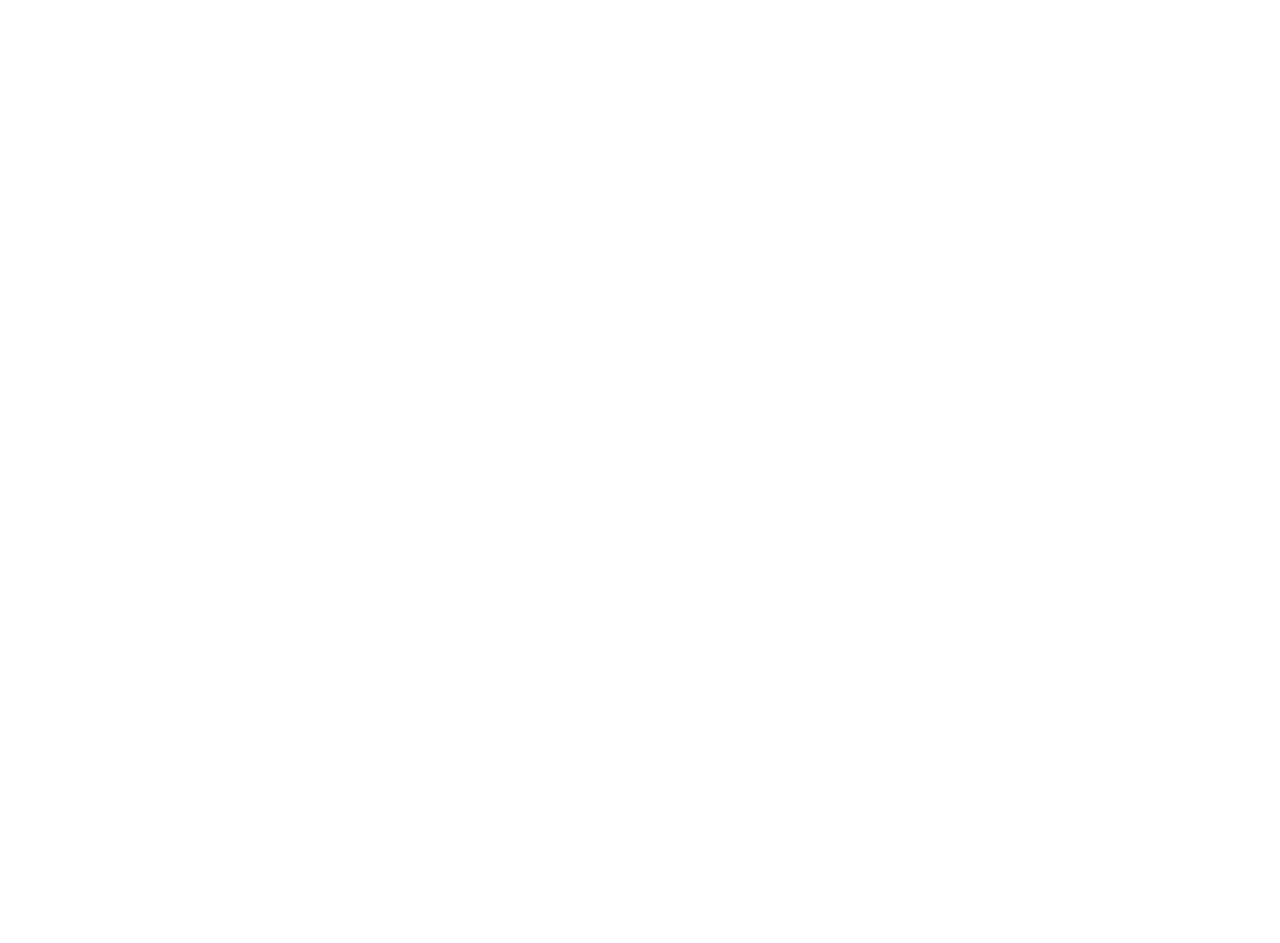
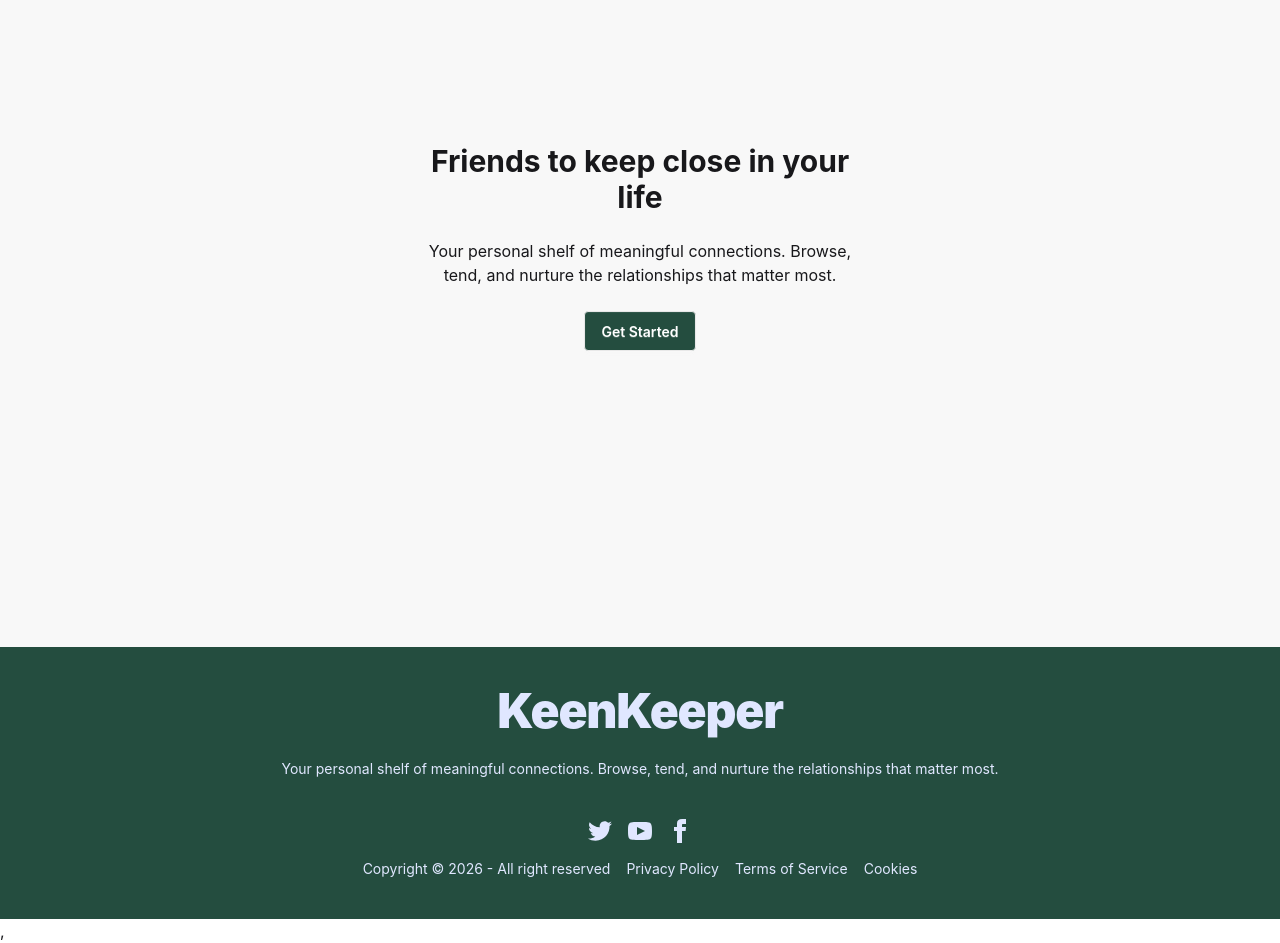
Before and after one commit to ShafiulBasharSurjo/Assignment-07-By-Surjo, a React (Vite) app: page / in a window 1280 px wide. Shown: the part 220-1163 px from the top of the page. Before the commit the page ends 800 px from the top, so only its background shows below. Built offline with nearby package versions, Linux system fonts and the light colour scheme.

Commit message:
Footer done

```diff
--- a/src/components/Shared/Footer.jsx
+++ b/src/components/Shared/Footer.jsx
@@ -1,7 +1,65 @@
 import React from "react";
 
 const Footer = () => {
-  return <>Footer</>;
+  return (
+    <footer className="footer footer-horizontal footer-center bg-[#244D3F] text-primary-content p-10">
+      <aside>
+        <h2 class="text-5xl font-black tracking-tight mb-4">KeenKeeper</h2>
+        <p className="text-white-100">
+          Your personal shelf of meaningful connections. Browse, tend, and
+          nurture the relationships that matter most.
+        </p>
+      </aside>
+      <nav>
+        <div className="grid grid-flow-col gap-4">
+          <a>
+            <svg
+              xmlns="http://www.w3.org/2000/svg"
+              width="24"
+              height="24"
+              viewBox="0 0 24 24"
+              className="fill-current"
+            >
+              <path d="M24 4.557c-.883.392-1.832.656-2.828.775 1.017-.609 1.798-1.574 2.165-2.724-.951.564-2.005.974-3.127 1.195-.897-.957-2.178-1.555-3.594-1.555-3.179 0-5.515 2.966-4.797 6.045-4.091-.205-7.719-2.165-10.148-5.144-1.29 2.213-.669 5.108 1.523 6.574-.806-.026-1.566-.247-2.229-.616-.054 2.281 1.581 4.415 3.949 4.89-.693.188-1.452.232-2.224.084.626 1.956 2.444 3.379 4.6 3.419-2.07 1.623-4.678 2.348-7.29 2.04 2.179 1.397 4.768 2.212 7.548 2.212 9.142 0 14.307-7.721 13.995-14.646.962-.695 1.797-1.562 2.457-2.549z"></path>
+            </svg>
+          </a>
+          <a>
+            <svg
+              xmlns="http://www.w3.org/2000/svg"
+              width="24"
+              height="24"
+              viewBox="0 0 24 24"
+              className="fill-current"
+            >
+              <path d="M19.615 3.184c-3.604-.246-11.631-.245-15.23 0-3.897.266-4.356 2.62-4.385 8.816.029 6.185.484 8.549 4.385 8.816 3.6.245 11.626.246 15.23 0 3.897-.266 4.356-2.62 4.385-8.816-.029-6.185-.484-8.549-4.385-8.816zm-10.615 12.816v-8l8 3.993-8 4.007z"></path>
+            </svg>
+          </a>
+          <a>
+            <svg
+              xmlns="http://www.w3.org/2000/svg"
+              width="24"
+              height="24"
+              viewBox="0 0 24 24"
+              className="fill-current"
+            >
+              <path d="M9 8h-3v4h3v12h5v-12h3.642l.358-4h-4v-1.667c0-.955.192-1.333 1.115-1.333h2.885v-5h-3.808c-3.596 0-5.192 1.583-5.192 4.615v3.385z"></path>
+            </svg>
+          </a>
+        </div>
+
+        <div className="max-w-7xl mx-auto flex flex-col md:flex-row justify-between items-center gap-4"></div>
+
+        <div className="flex flex-col md:flex-row justify-between items-center gap-4">
+          <p>Copyright © {new Date().getFullYear()} - All right reserved</p>
+          <div className="items-center gap-4 flex mt-4 md:mt-0">
+            <p>Privacy Policy</p>
+            <p>Terms of Service</p>
+            <p>Cookies</p>
+          </div>
+        </div>
+      </nav>
+    </footer>
+  );
 };
 
 export default Footer;
--- a/src/components/Shared/Navbar.jsx
+++ b/src/components/Shared/Navbar.jsx
@@ -52,7 +52,8 @@
   );
   return (
     <>
-      <div className="navbar bg-base-100 shadow-sm">
+      <nav className="bg-base-100 shadow-sm">
+        <div className="navbar container mx-auto">
           <div className="flex-1">
             <h1 className="text-2xl font-bold">
               <span className="text-[#1A2631]">Keen</span>
@@ -63,6 +64,7 @@
             <ul className="menu menu-horizontal px-1">{links}</ul>
           </div>
         </div>
+      </nav>
     </>
   );
 };
--- /dev/null
+++ b/src/components/homepage/Banner.jsx
@@ -0,0 +1,24 @@
+import React from "react";
+
+const Banner = () => {
+  return (
+    <>
+      <div className="hero bg-base-200 min-h-screen">
+        <div className="hero-content text-center">
+          <div className="max-w-md">
+            <h1 className="text-3xl font-bold">
+              Friends to keep close in your life
+            </h1>
+            <p className="py-6">
+              Your personal shelf of meaningful connections. Browse, tend, and
+              nurture the relationships that matter most.
+            </p>
+            <button className="btn bg-[#244D3F] text-white">Get Started</button>
+          </div>
+        </div>
+      </div>
+    </>
+  );
+};
+
+export default Banner;
--- a/src/pages/Home/Home.jsx
+++ b/src/pages/Home/Home.jsx
@@ -1,9 +1,10 @@
 import React from "react";
+import Banner from "../../components/homepage/Banner";
 
 const Home = () => {
   return (
     <>
-      <div>Home</div>
+      <Banner />
     </>
   );
 };
```
Lines whose indentation alone changed are shown as unchanged.
